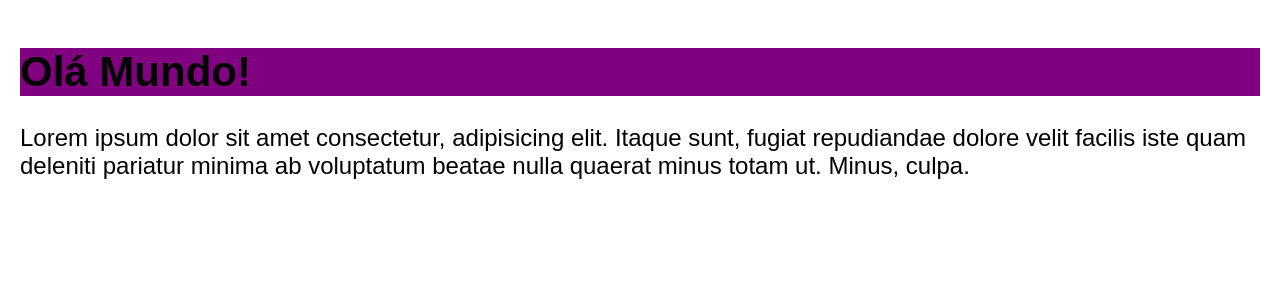
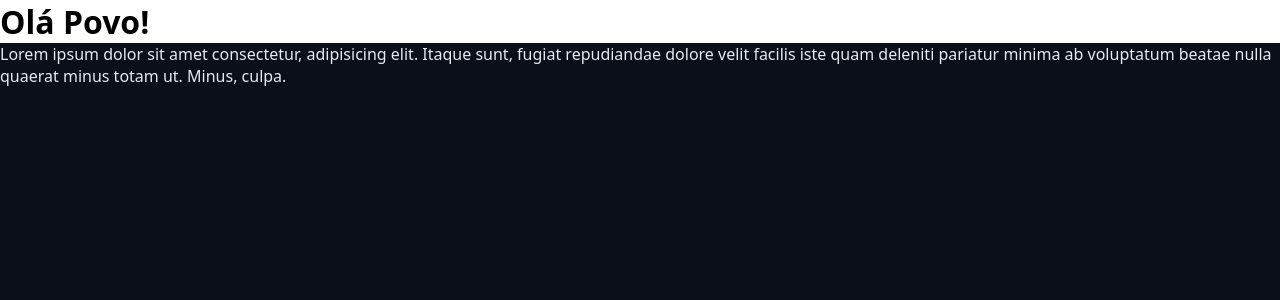
Before and after one commit to andersonsilvasilva/chronos-pomodoro-private, a React (Vite) app: page / in a window 1280 px wide. Shown: the top 300 px of the page. Built offline with nearby package versions, Linux system fonts and the light colour scheme.

Commit message:
Aula17 - variaveis e reset de CSS

```diff
--- a/src/App.tsx
+++ b/src/App.tsx
@@ -4,10 +4,10 @@
 import './styles/global.css';
 
 export function App() {
-  console.log('App component rendered');
+  console.log('Oi');
   return (
     <>
-      <Heading />
+      <Heading>Olá Povo!</Heading>
       <p>
         Lorem ipsum dolor sit amet consectetur, adipisicing elit. Itaque sunt,
         fugiat repudiandae dolore velit facilis iste quam deleniti pariatur
--- a/src/components/Heading.module.css
+++ b/src/components/Heading.module.css
@@ -1,5 +1,5 @@
 .heading {
-  background-color: purple;
+  background-color: white;
   color: black;
 }
 .cyan {
--- a/src/components/Heading.tsx
+++ b/src/components/Heading.tsx
@@ -1,5 +1,5 @@
 import styles from './Heading.module.css';
 
-export function Heading() {
-  return <h1 className={styles.heading}>Olá Mundo!</h1>;
+export function Heading(props) {
+  return <h1 className={styles.heading}>{props.children}</h1>;
 }
--- a/src/main.tsx
+++ b/src/main.tsx
@@ -1,10 +1,10 @@
 import { StrictMode } from 'react';
 import { createRoot } from 'react-dom/client';
 
-import QlqCoisa from './App';
+import App from './App';
 
 createRoot(document.getElementById('root')!).render(
   <StrictMode>
-    <QlqCoisa />
+    <App />
   </StrictMode>,
 );
--- a/src/styles/global.css
+++ b/src/styles/global.css
@@ -1,15 +1,17 @@
-body {
-  font-family: sans-serif;
-  font-size: 24px;
-  background-color: #ffffff;
+* {
   margin: 0;
-  padding: 20px;
+  padding: 0;
+  box-sizing: border-box;
 }
 
-h1 {
-  color: var(--primary);
-  font-size: 42px;
+html {
+  font-size: 62.5%;
 }
-.heading {
-  background-color: blue;
+
+body {
+  font-family: system-ui, -apple-system, BlinkMacSystemFont, 'Segoe UI', Roboto,
+    Oxygen, Ubuntu, Cantarell, 'Open Sans', 'Helvetica Neue', sans-serif;
+  font-size: 1.6rem; /* 16px */
+  background: var(--gray-900);
+  color: var(--text-default);
 }
--- a/src/styles/theme.css
+++ b/src/styles/theme.css
@@ -1,6 +1,37 @@
 :root {
-  --primary: white;
-  --secondary: purple;
-  --background: white;
-  --text-color: black;
+  --gray-100: #e6e9f0;
+  --gray-200: #cdd3e1;
+  --gray-300: #aab3cc;
+  --gray-400: #555f7d;
+  --gray-500: #454f6a;
+  --gray-600: #363d56;
+  --gray-700: #272f43;
+  --gray-800: #181f2e;
+  --gray-900: #0a0f1a;
+
+  --primary-light: #4de7b7;
+  --primary: #0da170;
+  --primary-dark: #065f46;
+
+  --link-color: #10b981;
+  --link-hover: #0b8a60;
+
+  --success: #22c55e;
+  --warning: #eab308;
+  --error: #991b1b;
+  --info: #0ea5e9;
+
+  --text-over-primary: #0a0f1a;
+  --text-over-primary-dark: #e6e9f0;
+  --text-over-primary-light: #0a0f1a;
+  --text-over-success: #0a0f1a;
+  --text-over-warning: #0a0f1a;
+  --text-over-error: #e6e9f0;
+  --text-over-info: #0a0f1a;
+
+  --text-default: #e6e9f0;
+  --text-muted: #aab3cc;
+
+  --disabled: #555f7d;
+  --text-disabled: #aab3cc;
 }
```
